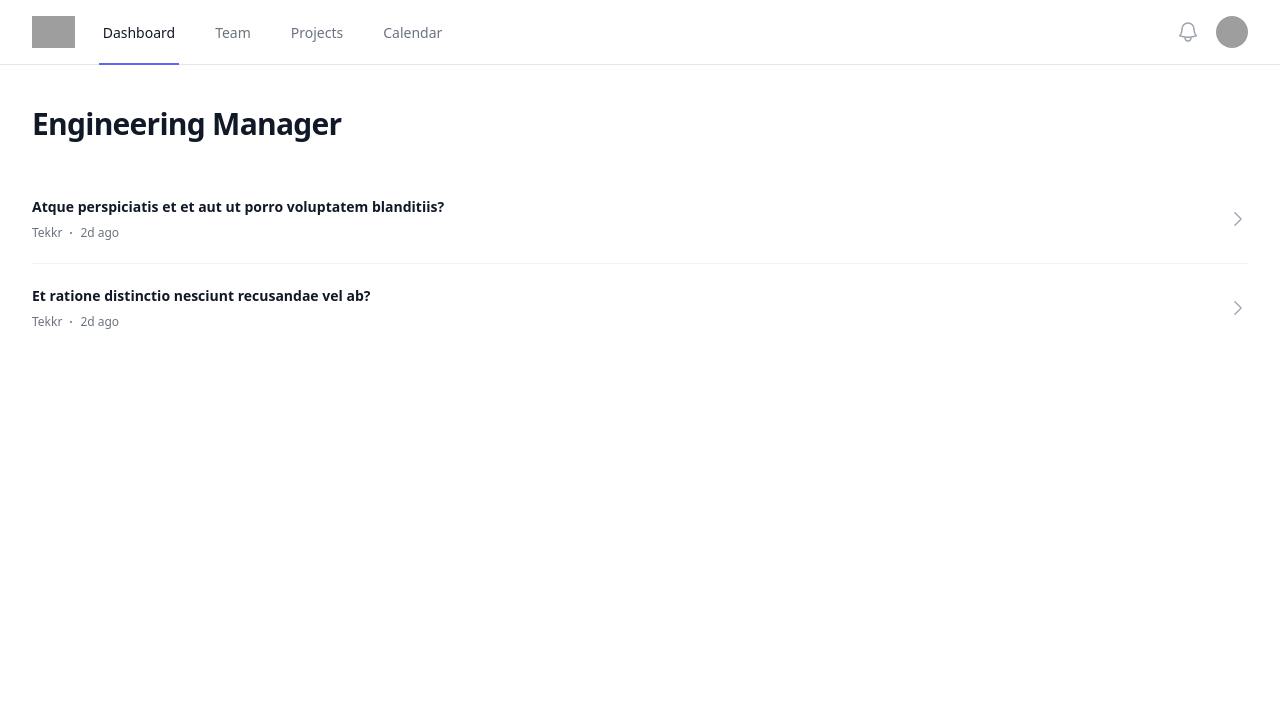
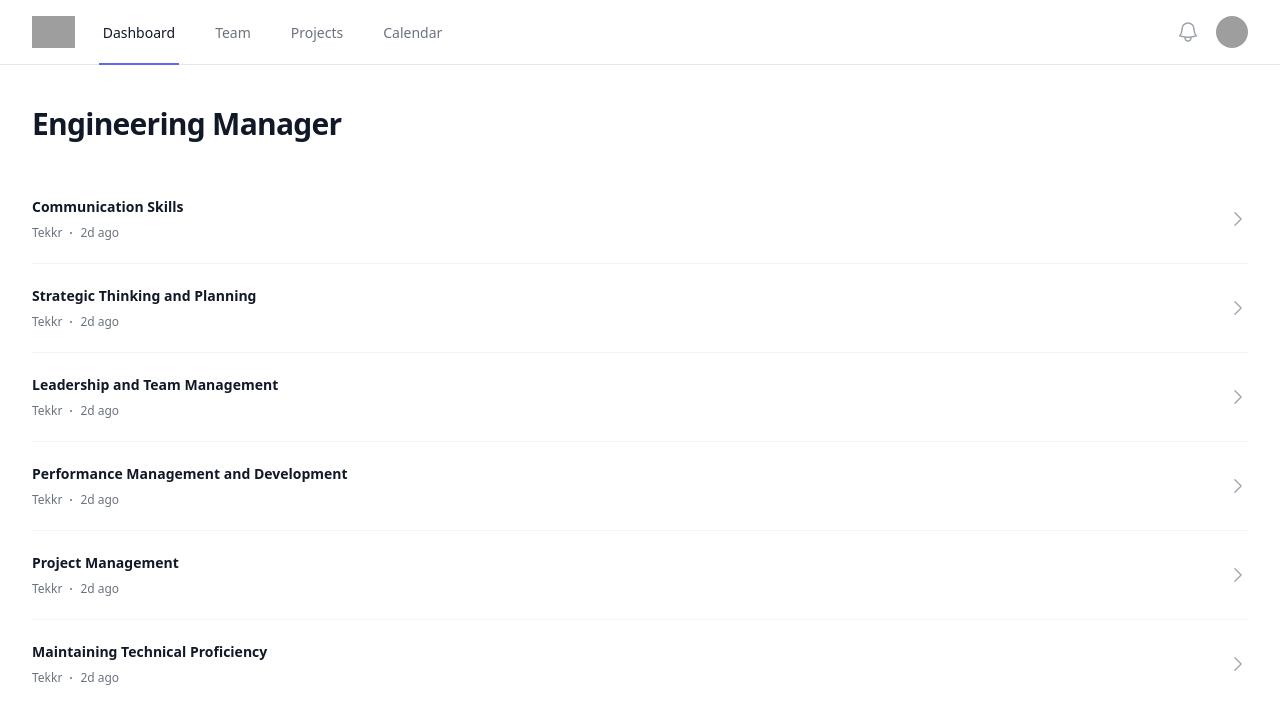
Before and after one commit to pftg/tekkr-idea, a Vue app: page / in a window 1280 px wide. Shown: the top 724 px of the page. Built offline with nearby package versions, Linux system fonts and the light colour scheme; grey boxes are pictures that could not be loaded; a web font is replaced by a local one.

Commit message:
feat: adds fixtures to show path to playbook

```diff
--- a/src/components/ThePlaybook.vue
+++ b/src/components/ThePlaybook.vue
@@ -1,7 +1,7 @@
 <template>
   <ul role="list" class="divide-y divide-gray-100">
     <li v-for="track in tracks" :key="track.id"
-      class="relative flex flex-wrap items-center justify-between gap-x-6 gap-y-4 py-5 sm:flex-nowrap">
+      class="relative x flex flex-wrap items-center justify-between gap-x-6 gap-y-4 py-5 sm:flex-nowrap">
       <div>
         <p class="text-sm font-semibold leading-6 text-gray-900">
           <a @click.prevent="showDrawer(track)" href="#" class="hover:underline">
@@ -37,8 +37,9 @@ import { ref } from 'vue'
 const tracks = ref([
   {
     id: 1,
-    title: 'Atque perspiciatis et et aut ut porro voluptatem blanditiis?',
-    details: 'Description 1',
+    category: 'Personal Development',
+    title: 'Communication Skills',
+    details: 'The ability to convey ideas clearly and effectively to various stakeholders, including team members, upper management, and cross-functional partners.',
     href: '#',
     author: { name: 'Tekkr', href: '#' },
     date: '2d ago',
@@ -47,8 +48,53 @@ const tracks = ref([
   },
   {
     id: 2,
-    title: 'Et ratione distinctio nesciunt recusandae vel ab?',
-    details: 'Description 2',
+    category: 'Personal Development',
+    title: 'Strategic Thinking and Planning',
+    details: 'The ability to align team activities with broader organizational goals and anticipate future challenges and opportunities.',
+    href: '#',
+    author: { name: 'Tekkr', href: '#' },
+    date: '2d ago',
+    dateTime: '2023-01-23T19:20Z',
+    status: 'active'
+  },
+  {
+    id: 3,
+    category: 'People Management',
+    title: 'Leadership and Team Management',
+    details: 'The ability to inspire, motivate, and guide a team towards achieving common goals.',
+    href: '#',
+    author: { name: 'Tekkr', href: '#' },
+    date: '2d ago',
+    dateTime: '2023-01-23T19:20Z',
+    status: 'active'
+  },
+  {
+    id: 4,
+    category: 'People Management',
+    title: 'Performance Management and Development',
+    details: 'The ability to evaluate team performance, provide constructive feedback, and foster continuous professional growth.',
+    href: '#',
+    author: { name: 'Tekkr', href: '#' },
+    date: '2d ago',
+    dateTime: '2023-01-23T19:20Z',
+    status: 'active'
+  },
+  {
+    id: 5,
+    category: 'Software Development Life Cycle',
+    title: 'Project Management',
+    details: 'The ability to plan, execute, and oversee projects to ensure they are completed on time, within budget, and to the required quality standards.',
+    href: '#',
+    author: { name: 'Tekkr', href: '#' },
+    date: '2d ago',
+    dateTime: '2023-01-23T19:20Z',
+    status: 'active'
+  },
+  {
+    id: 6,
+    category: 'Software Development Life Cycle',
+    title: 'Maintaining Technical Proficiency',
+    details: 'Maintaining a strong understanding of the technical aspects of software development to make informed decisions and provide effective guidance to the team.',
     href: '#',
     author: { name: 'Tekkr', href: '#' },
     date: '2d ago',
```
